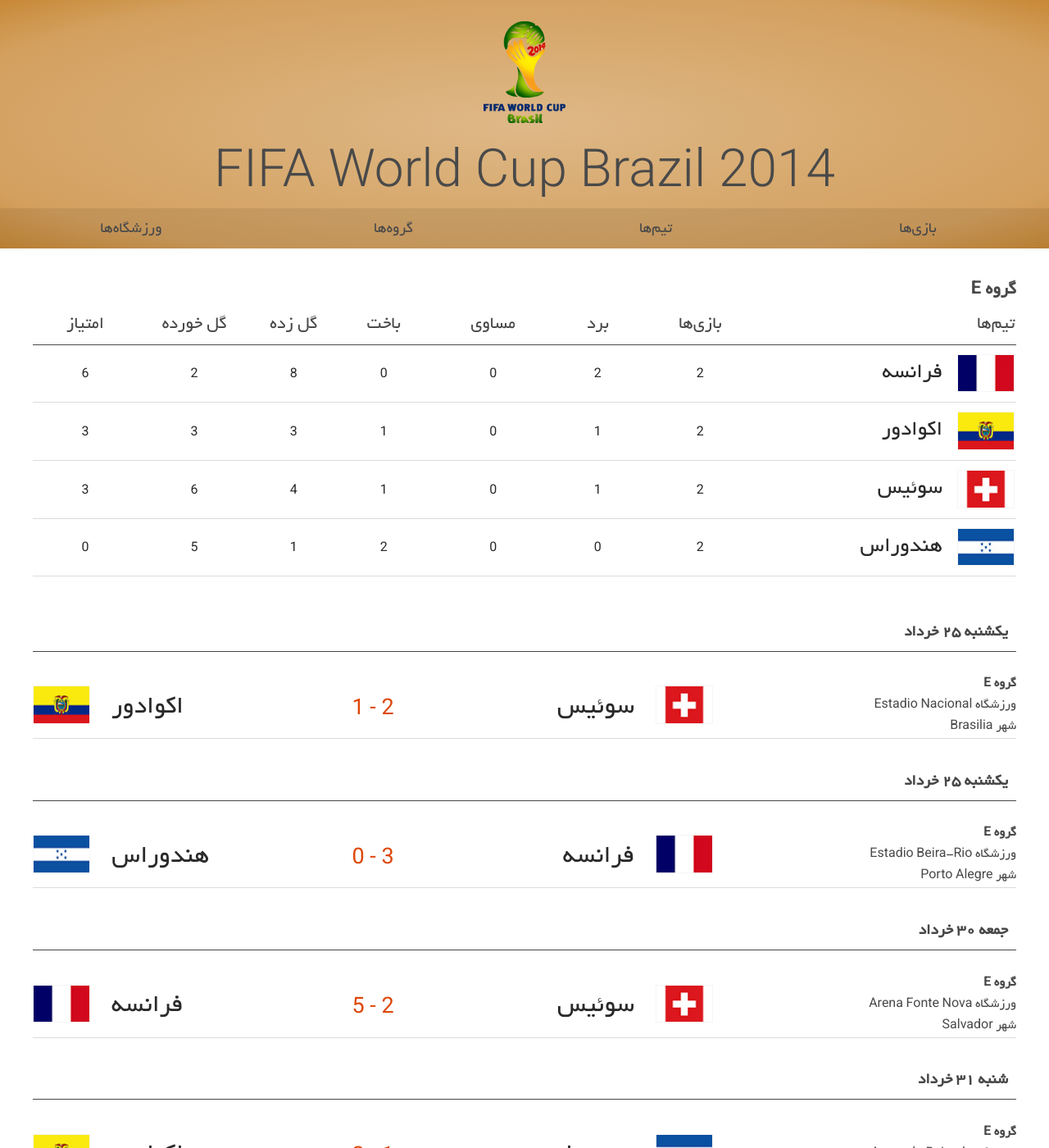
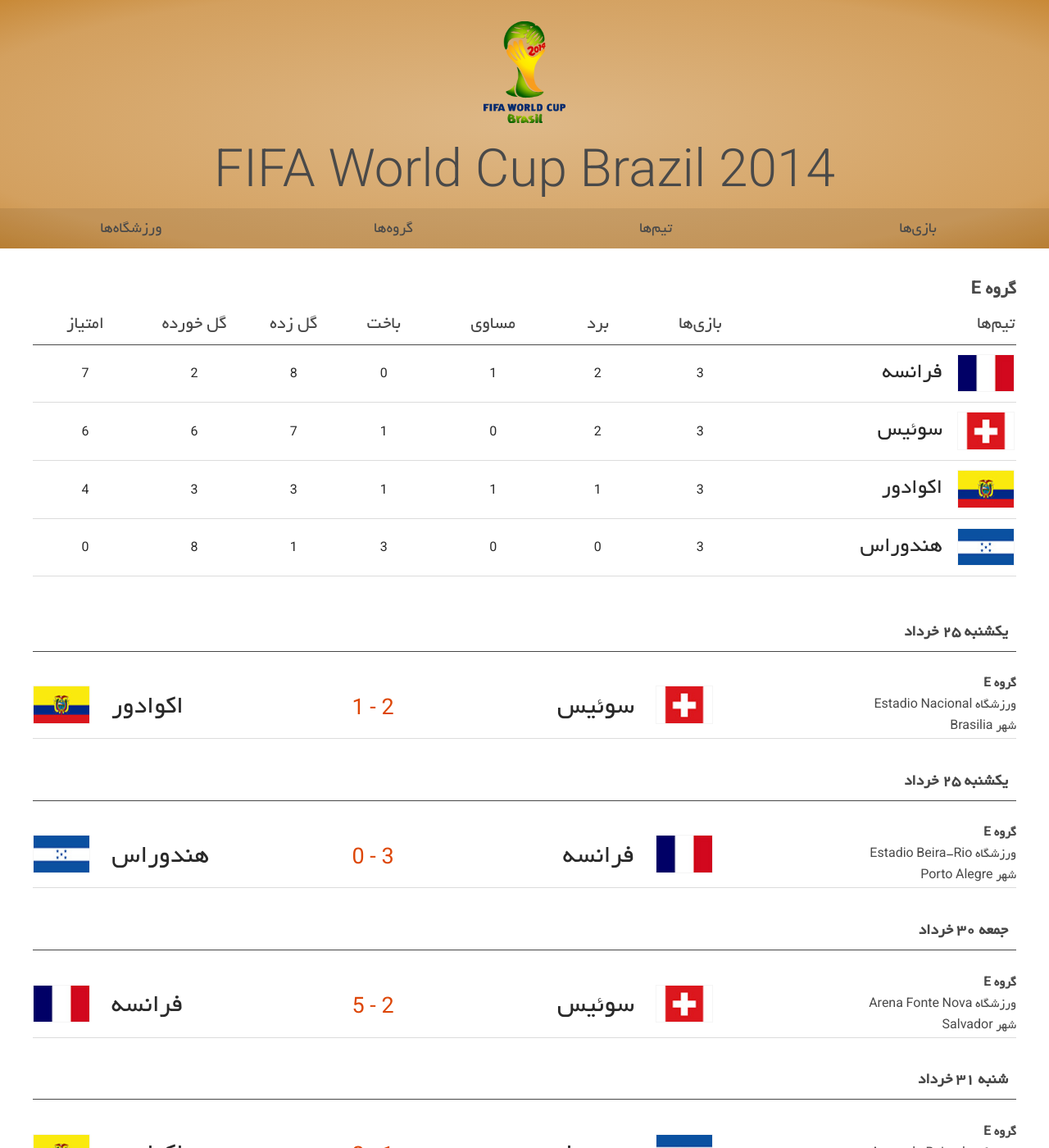
Before and after one commit to HosseinKarami/fifawc, a Jekyll site: the page built from groups/E/index.html, in a window 1280 px wide and 1400 px high. Shown: the whole window at 82% size. Built offline with Jekyll 4.4.1, drawn with Linux system fonts in a browser that asks for light colours; comment, search, counter and statistics services are not loaded.

Commit message:
FRA vs ECU and SUI Vs HON

```diff
--- a/_data/groups.yml
+++ b/_data/groups.yml
@@ -158,39 +158,39 @@
   teams:
   - team: فرانسه
     flag: assets/img/flags/fra.png
-    played: "2"
+    played: "3"
     won: "2"
-    draw: "0"
+    draw: "1"
     lost: "0"
     GF: "8"
     GA: "2"
+    points: "7"
+  - team: سوئیس
+    flag: assets/img/flags/sui.png
+    played: "3"
+    won: "2"
+    draw: "0"
+    lost: "1"
+    GF: "7"
+    GA: "6"
     points: "6"
   - team: اکوادور
     flag: assets/img/flags/ecu.png
-    played: "2"
+    played: "3"
     won: "1"
-    draw: "0"
+    draw: "1"
     lost: "1"
     GF: "3"
     GA: "3"
-    points: "3"
-  - team: سوئیس
-    flag: assets/img/flags/sui.png
-    played: "2"
-    won: "1"
-    draw: "0"
-    lost: "1"
-    GF: "4"
-    GA: "6"
-    points: "3"
+    points: "4"
   - team: هندوراس
     flag: assets/img/flags/hon.png
-    played: "2"
+    played: "3"
     won: "0"
     draw: "0"
-    lost: "2"
+    lost: "3"
     GF: "1"
-    GA: "5"
+    GA: "8"
     points: "0"
 
 - group: F
```
Also changed, not shown: _data/matches.yml (+7 -7 lines).
